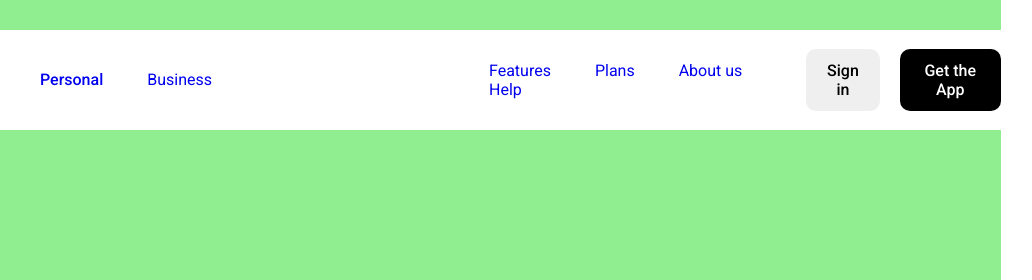
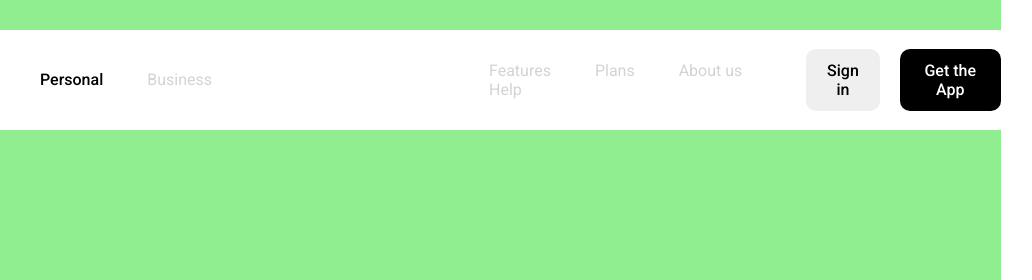
Before and after one commit to francescapetra/js-html-css-revolut, a plain HTML site: page index.html in a window 1280 px wide. Shown: the top 280 px of the page, 151-1183 px from the left. Drawn offline with nearby package versions, Linux system fonts and the light colour scheme.

Commit message:
font - color a

```diff
--- a/index.html
+++ b/index.html
@@ -15,19 +15,19 @@
     <!-- nav sinistra -->
     <nav class="left_nav">
       <ul class="list_none_inline">
-        <li> <a href="#"><img src="img/logo.svg" alt="logo"></a></li>
-        <li class="bold"> <a href="#">Personal</a></li>
-        <li class="lgray_color" > <a href="#">Business</a></li>
+        <li><a href="#"><img src="img/logo.svg" alt="logo"></a></li>
+        <li><a class="bold black_color" href="#">Personal</a></li>
+        <li><a class="lgray_color" href="#">Business</a></li>
       </ul>
     </nav>
     <!-- fine nav sinistra -->
     <!-- nav destra -->
     <nav class="rigth_nav">
       <ul>
-        <li class="lgray_color" > <a href="#">Features</a></li>
-        <li class="lgray_color" > <a href="#">Plans</a></li>
-        <li class="lgray_color" > <a href="#">About us</a></li>
-        <li class="lgray_color" > <a href="#">Help</a></li>
+        <li><a class="lgray_color" href="#">Features</a></li>
+        <li><a class="lgray_color" href="#">Plans</a></li>
+        <li><a class="lgray_color" href="#">About us</a></li>
+        <li><a class="lgray_color" href="#">Help</a></li>
       </ul>
       <button class="bold" type="button" name="button">Sign in</button>
       <button class="white_color bold bg_black" type="button" name="button">Get the App</button>
```
